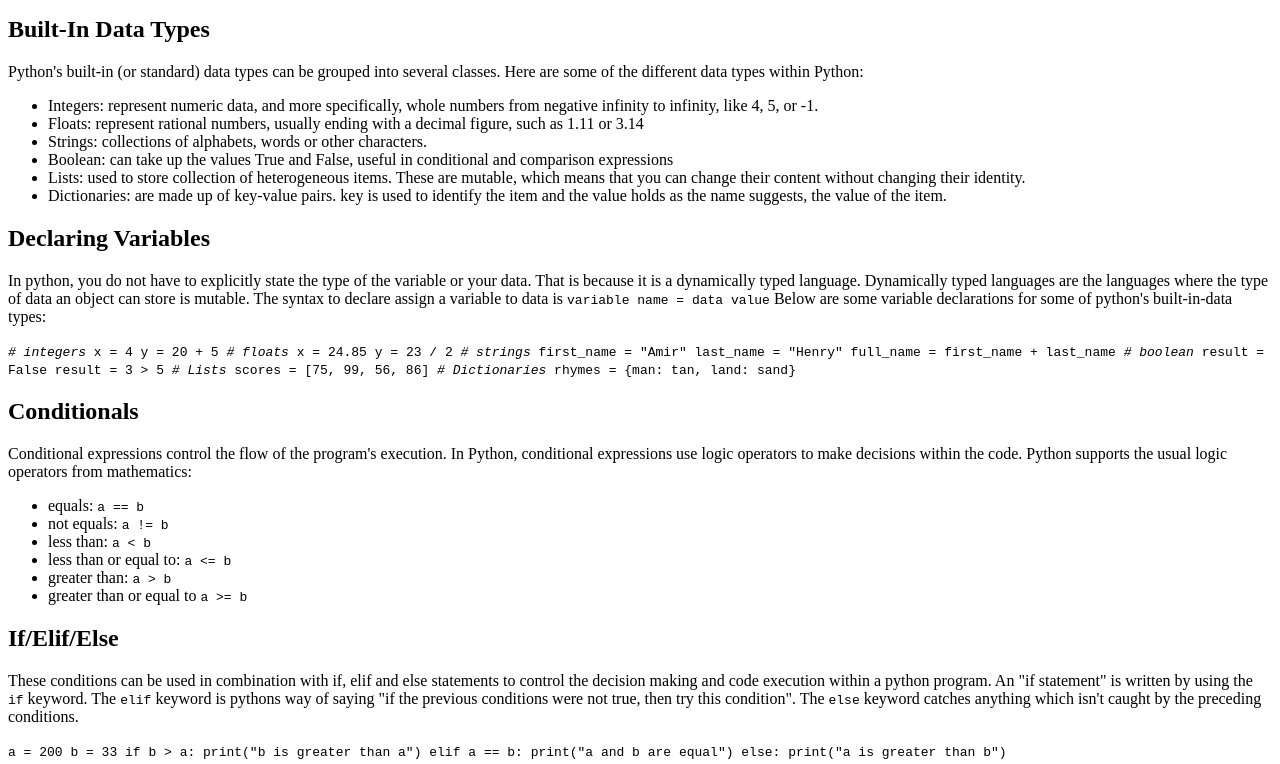
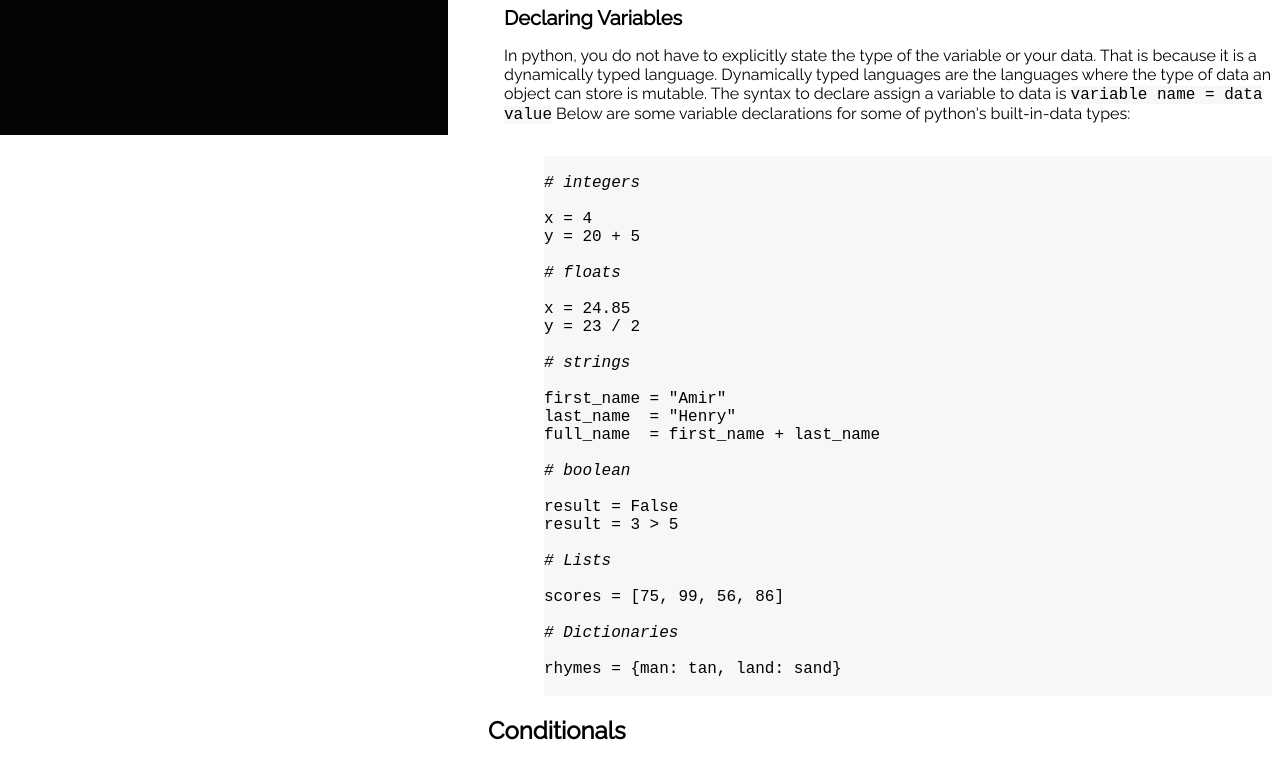
Before and after one commit to a-w-m/tech-documentation, a plain HTML site: page index.html in a window 1280 px wide. Shown: the part 673-1437 px from the top of the page. Drawn offline with Linux system fonts and the light colour scheme.

Commit message:
Update index.html

```diff
--- a/index.html
+++ b/index.html
@@ -1,7 +1,10 @@
 <!Doctype html>
 <html>
-  <head>
+   <head>
 
+    <title>Basic Python Doc</title>
+
+	<link rel ="stylesheet" type="text/css" href ="tech-doc-style.css">
 
     <link href="https://fonts.googleapis.com/css?family=Raleway" rel="stylesheet">
 
```
